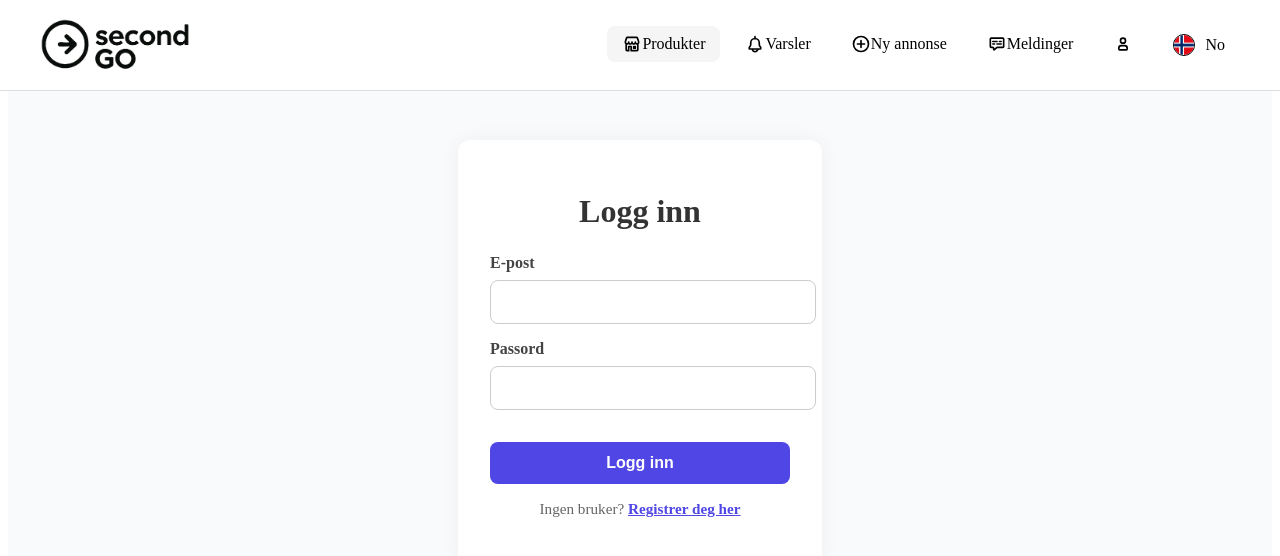
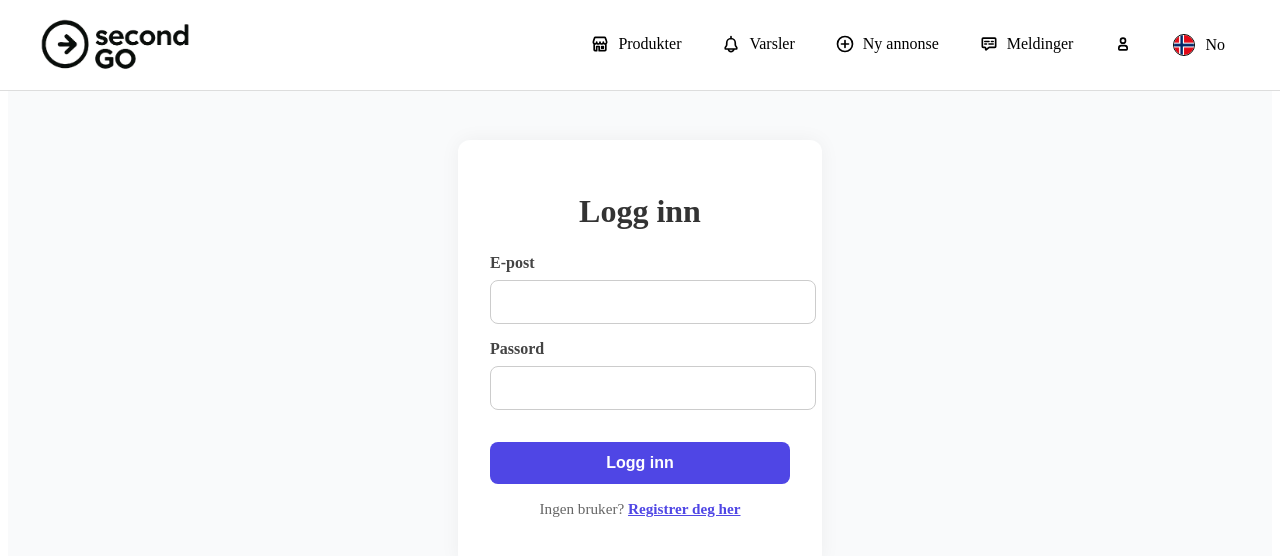
Before and after one commit to sverrgha/Full-stack-project-group-8, a Vue app in the folder frontend/: page /login in a window 1280 px wide. Shown: the top 556 px of the page. Built offline with nearby package versions, Linux system fonts and the light colour scheme.

Commit message:
improved navbar to use navbar item and swaped out <a> with <router-link>

```diff
--- a/frontend/src/components/NavBar.vue
+++ b/frontend/src/components/NavBar.vue
@@ -1,15 +1,12 @@
 <script setup>
 import { ref, onMounted, onUnmounted } from 'vue';
-import messageIcon from '../assets/message.svg';
-import addIcon from '../assets/addIcon.svg';
-import bellIcon from '../assets/bellIcon.svg';
-import productIcon from '../assets/Products.svg';
 import logo from '../assets/logo.png';
 import user from '../assets/user.svg';
 import flagNo from '../assets/flag_no.jpg';
 import flagEn from '../assets/flag_en.jpg';
 import { useRouter } from 'vue-router';
 import { useI18n } from 'vue-i18n';
+import NavBarItem from "./NavBarItem.vue";
 
 const router = useRouter();
 
@@ -35,10 +32,6 @@ onMounted(() => {
 onUnmounted(() => {
   document.removeEventListener('click', closeMenu);
 });
-
-const toProfilePage = () => {
-  router.push('/profile');
-};
 </script>
 
 <template>
@@ -56,36 +49,17 @@ const toProfilePage = () => {
 
       <!-- Navigation Links -->
       <ul class="nav-links" :class="{ 'open': isMenuOpen }">
+        <nav-bar-item to="/profile/settings" text="products"/>
+        <nav-bar-item to="#" text="notifications"/>
+        <nav-bar-item to="#" text="newListing"/>
+        <nav-bar-item to="#" text="messages"/>
+
         <li>
-          <a href="#" class="active">
-            <img :src="productIcon" alt="Products" />
-            <span>{{ t('nav.products') }}</span>
-          </a>
-        </li>
-        <li>
-          <a href="#">
-            <img :src="bellIcon" alt="Notifications" />
-            <span>{{ t('nav.notifications') }}</span>
-          </a>
-        </li>
-        <li>
-          <a href="#">
-            <img :src="addIcon" alt="New Listing" />
-            <span>{{ t('nav.newListing') }}</span>
-          </a>
-        </li>
-        <li>
-          <a href="#">
-            <img :src="messageIcon" alt="Messages" />
-            <span>{{ t('nav.messages') }}</span>
-          </a>
-        </li>
-        <li>
-          <a href="#">
+          <router-link to="/profile">
             <div class="userLogo">
-              <img :src="user" alt="User" @click="toProfilePage"/>
+              <img :src="user" alt="User"/>
             </div>
-          </a>
+          </router-link>
         </li>
         <li>
           <div class="language-toggle" @click="toggleLanguage">
```
